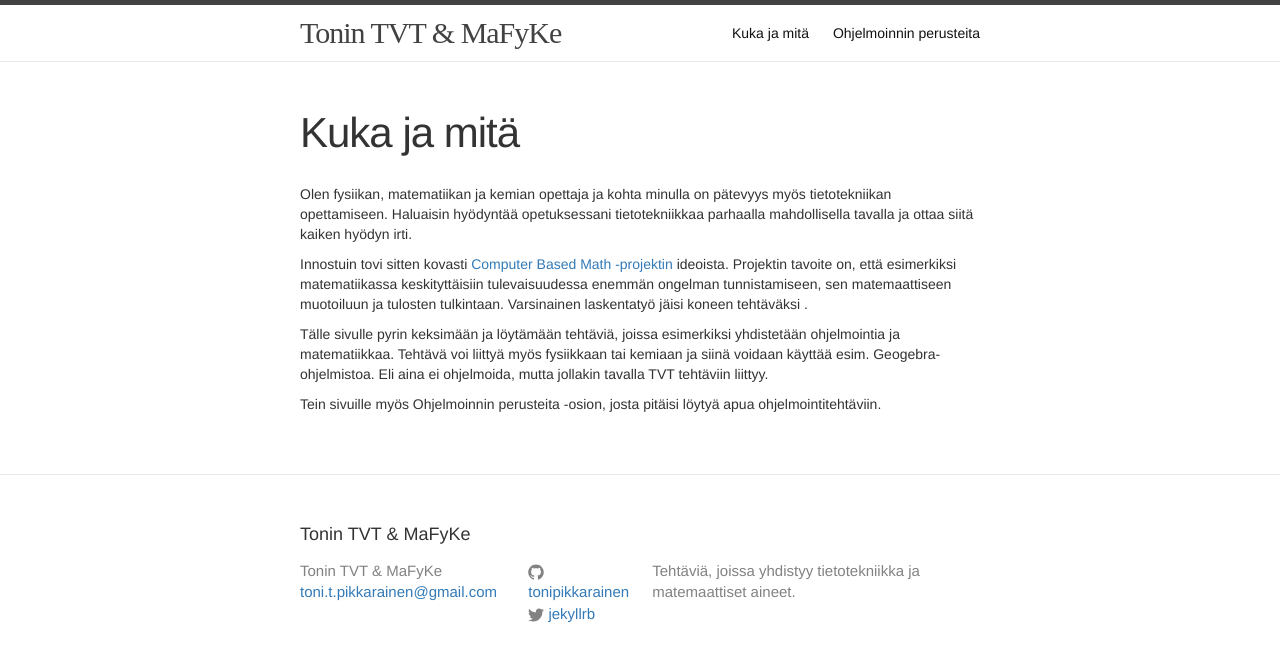
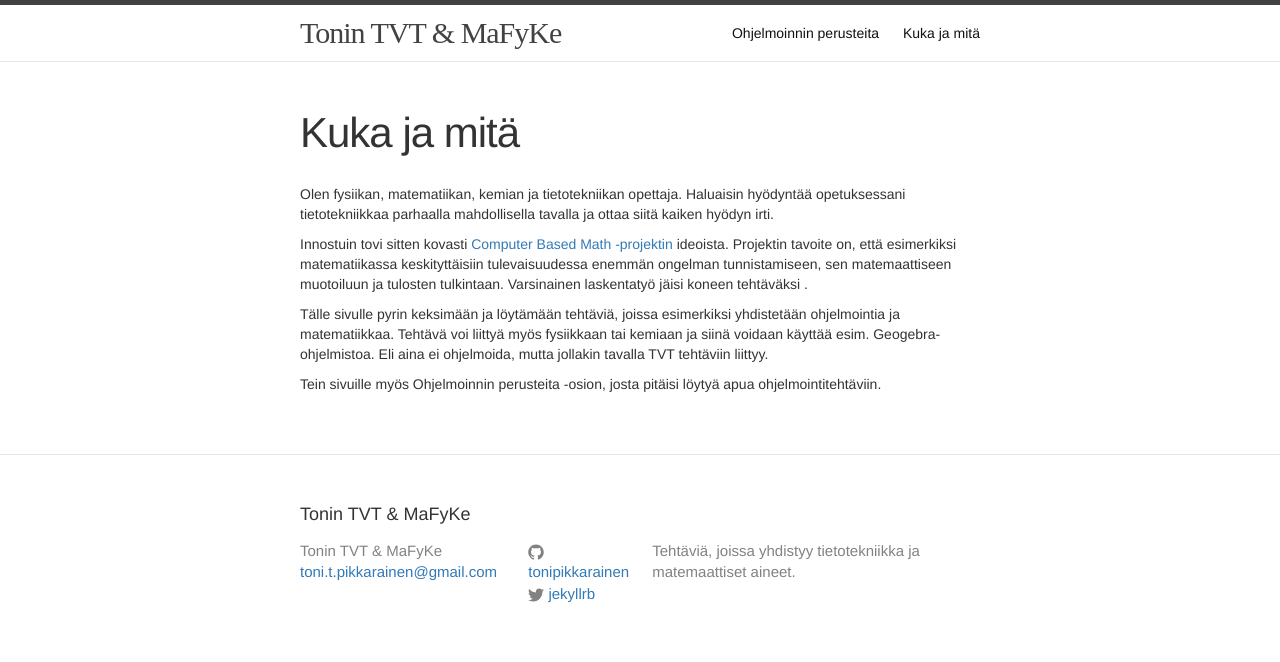
Before and after one commit to tonipikkarainen/tonipikkarainen.github.io, a Jekyll site: the page built from about.md, in a window 1280 px wide. Shown: the top 662 px of the page. Built offline with Jekyll 4.4.1, drawn with Linux system fonts in a browser that asks for light colours; some web fonts are replaced; our own code applies the rules of GitHub Pages for plain Markdown files.

Commit message:
tietotekniikka

```diff
--- a/about.md
+++ b/about.md
@@ -3,8 +3,7 @@
 title: Kuka ja mitä
 permalink: /about/
 ---
-Olen fysiikan, matematiikan ja kemian opettaja ja kohta minulla on pätevyys myös
-tietotekniikan opettamiseen. Haluaisin hyödyntää opetuksessani tietotekniikkaa
+Olen fysiikan, matematiikan, kemian ja tietotekniikan opettaja. Haluaisin hyödyntää opetuksessani tietotekniikkaa
 parhaalla mahdollisella tavalla ja ottaa siitä kaiken hyödyn irti.
 
 Innostuin tovi sitten kovasti [Computer Based Math -projektin](https://www.computerbasedmath.org/)
```
